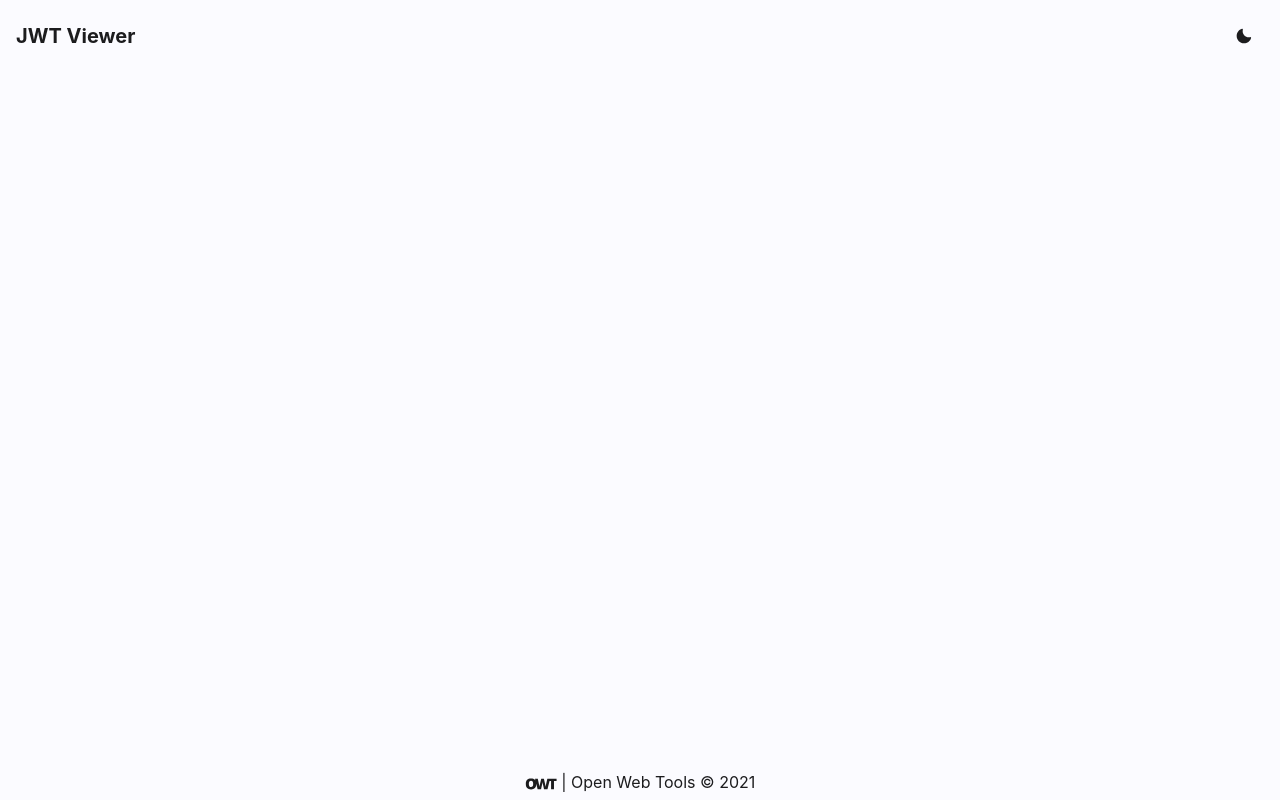
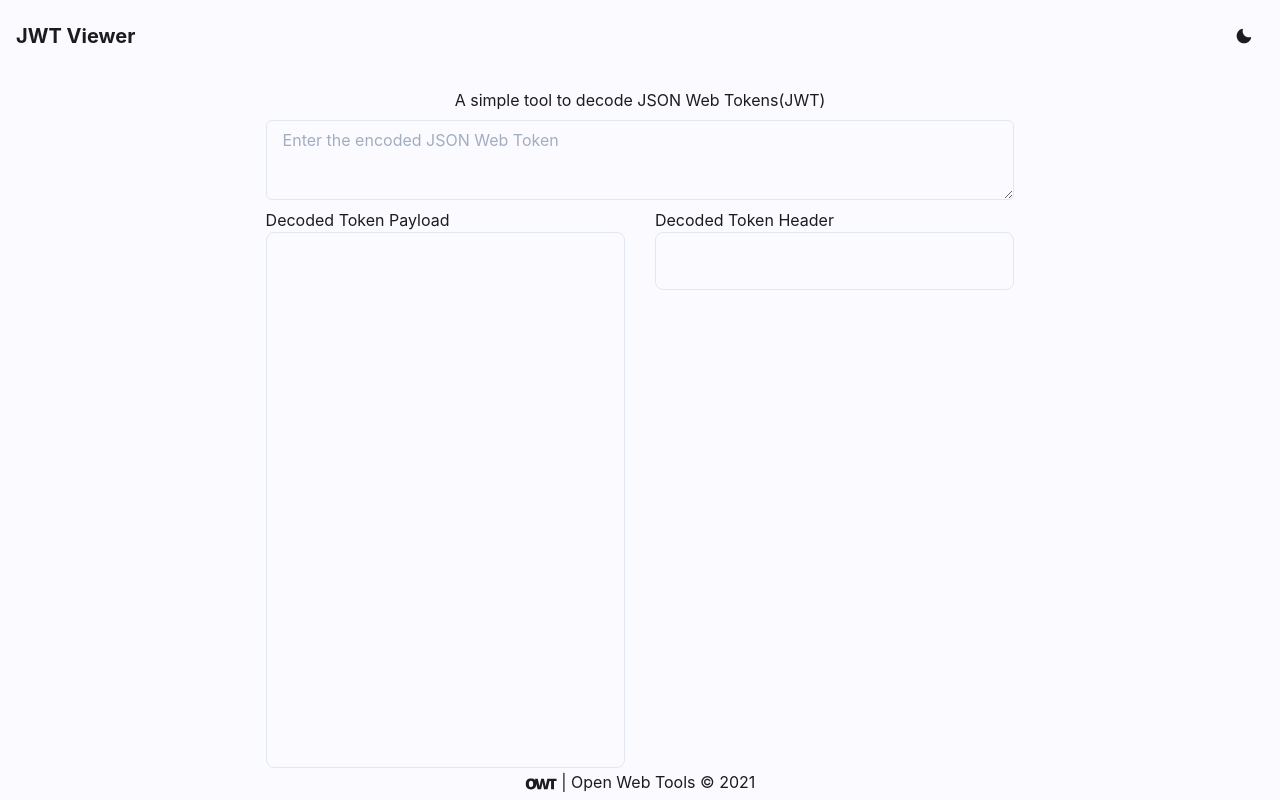
Before and after one commit to openwebtools/jwt-viewer, a Next.js app: page / in a window 1280 px wide. Built offline with nearby package versions, Linux system fonts and the light colour scheme.

Commit message:
basic structure

```diff
--- a/package.json
+++ b/package.json
@@ -13,6 +13,8 @@
     "@emotion/react": "^11.1.5",
     "@emotion/styled": "^11.3.0",
     "framer-motion": "^4.1.11",
+    "jose-browser-runtime": "^3.11.6",
+    "jwt-decode": "^3.1.2",
     "next": "10.2.0",
     "react": "17.0.2",
     "react-dom": "17.0.2"
--- a/pages/index.tsx
+++ b/pages/index.tsx
@@ -1,13 +1,70 @@
+import { Stack, Text, Textarea, VStack } from "@chakra-ui/react";
 import React from "react";
 import Layout from "../src/components/Layout";
+import jwt_decode from "jwt-decode";
+import JsonViewer from "../src/components/JsonViewer";
 
 export default function Home() {
+  const [token, setToken] = React.useState("");
+  const [decodedTokenPayload, setDecodedTokenPayload] = React.useState("");
+  const [decodedTokenHeader, setDecodedTokenHeader] = React.useState("");
+
+  const handleTokenInputChange = (e) => {
+    const tokenInput = e.target.value;
+    setToken(tokenInput);
+    if (tokenInput) {
+      try {
+        const decodedPayload = JSON.stringify(jwt_decode(tokenInput), null, 2);
+        const decodedHeader = JSON.stringify(
+          jwt_decode(tokenInput, { header: true }),
+          null,
+          2
+        );
+        setDecodedTokenPayload(decodedPayload);
+        setDecodedTokenHeader(decodedHeader);
+      } catch {
+        console.log("Error!!!");
+      }
+    }
+  };
   return (
     <Layout
       title="JWT Viewer | Open Web Tools"
       p={4}
       justify="center"
       align="top"
-    ></Layout>
+    >
+      <VStack w={["100%", "90%", "70%", "60%"]}>
+        <Text align="center">A simple tool to decode JSON Web Tokens(JWT)</Text>
+        <Textarea
+          value={token}
+          onChange={handleTokenInputChange}
+          placeholder="Enter the encoded JSON Web Token"
+          size="md"
+        />
+        <Stack
+          direction={["column", "column", "row", "row"]}
+          w="100%"
+          h="100%"
+          pb={2}
+          spacing="30px"
+        >
+          <JsonViewer
+            title="Decoded Token Payload"
+            text={decodedTokenPayload}
+            h="100%"
+            w={["100%", "100%", "50%", "50%"]}
+          ></JsonViewer>
+          <VStack w={["100%", "100%", "50%", "50%"]} h="100%">
+            <JsonViewer
+              title="Decoded Token Header"
+              text={decodedTokenHeader}
+              h="auto"
+              w="100%"
+            ></JsonViewer>
+          </VStack>
+        </Stack>
+      </VStack>
+    </Layout>
   );
 }
--- /dev/null
+++ b/src/components/JsonViewer.tsx
@@ -0,0 +1,13 @@
+import { Box, Text } from "@chakra-ui/react";
+
+const JsonViewer = (props: any) => {
+  return (
+    <Box {...props}>
+      <Text>{props.title}</Text>
+      <Box borderWidth="1px" borderRadius="lg" w="100%" h="100%" p={4}>
+        <pre>{props.text}</pre>
+      </Box>
+    </Box>
+  );
+};
+export default JsonViewer;
--- /dev/null
+++ b/src/models/decodedTokenType.ts
@@ -0,0 +1 @@
+export interface DecodedToken {}
```
Also changed, not shown: 1 other file (tests, documents, lock files or other folders).
